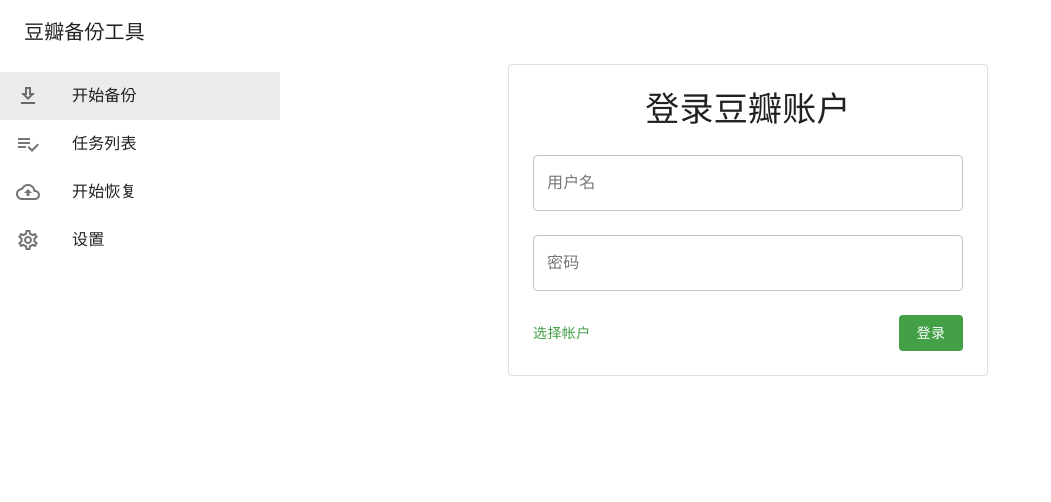
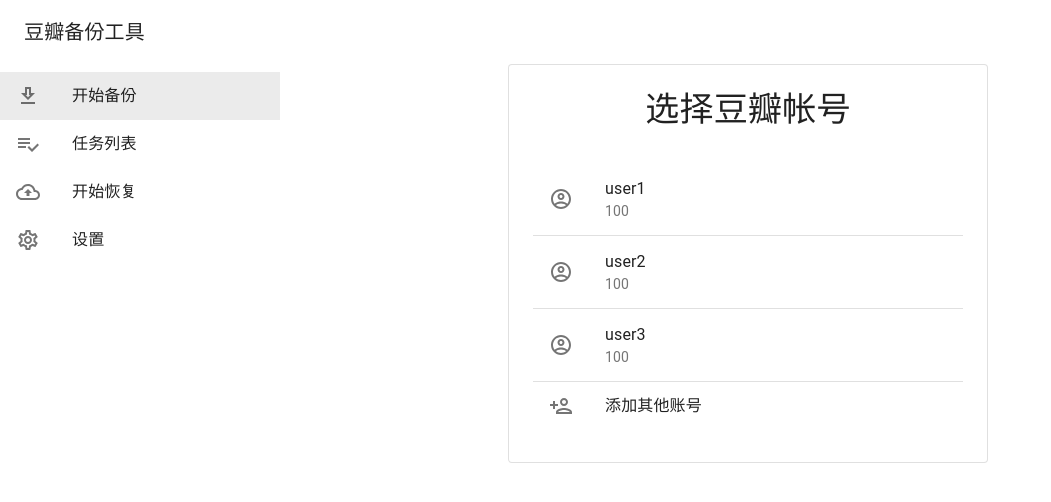
Before and after one commit to ShuyunYuan/douban-backup, a React (Create React App) app: page / in a window 1280 px wide. Shown: the top 502 px of the page, without its empty margins (0-1051 px from the left). Built offline with nearby package versions, Linux system fonts and the light colour scheme.

Commit message:
Update SelectAcccount, SelectContent and SignIn pages.

```diff
--- a/src/components/Main.js
+++ b/src/components/Main.js
@@ -17,7 +17,8 @@
 
 import ElevationScroll from "./ElevationScroll";
 import SelectContent from "./SelectContent";
-import SignIn from "./SignIn";
+import SignIn from "./SignIn"
+import SelectAccount from "./SelectAccount";
 
 const drawerWidth = 280;
 
@@ -75,7 +76,8 @@
                 <Toolbar />
                 <Box maxWidth={936} padding='0 48px'>
                     {/*<SelectContent />*/}
-                    <SignIn />
+                    <SelectAccount />
+                    {/*<SignIn />*/}
                 </Box>
             </Box>
         </Box>
--- a/src/components/SelectAccount.js
+++ b/src/components/SelectAccount.js
@@ -0,0 +1,82 @@
+import React from 'react';
+import { makeStyles } from '@material-ui/core/styles';
+import Box from '@material-ui/core/Box'
+import Card from '@material-ui/core/Card';
+import AccountCircleOutlinedIcon from '@material-ui/icons/AccountCircleOutlined';
+import PersonAddOutlinedIcon from '@material-ui/icons/PersonAddOutlined';
+import Divider from '@material-ui/core/Divider';
+import ListItemIcon from '@material-ui/core/ListItemIcon';
+import ListItemText from '@material-ui/core/ListItemText';
+import ListItem from '@material-ui/core/ListItem';
+import List from '@material-ui/core/List';
+import Typography from '@material-ui/core/Typography';
+
+const useStyles = makeStyles(theme => ({
+    cardContent: {
+        padding: theme.spacing(3),
+        '& > *:not(:first-child)': {
+            marginTop: theme.spacing(3),
+        },
+    },
+    title: {
+        fontWeight: theme.typography.fontWeightLight,
+    },
+    chooseAccountButton: {
+        marginLeft: theme.spacing(-1),
+    },
+}));
+
+const accounts = [
+    {
+        name: 'user1',
+        icon: AccountCircleOutlinedIcon,
+        description: '100',
+    },
+    {
+        name: 'user2',
+        icon: AccountCircleOutlinedIcon,
+        description: '100',
+    },
+    {
+        name: 'user3',
+        icon: AccountCircleOutlinedIcon,
+        description: '100',
+    },
+]
+
+export default function SelectAccount() {
+    const classes = useStyles();
+    return (
+        <Box maxWidth={480} mx='auto'>
+            <Card variant='outlined'>
+                <Box className={classes.cardContent}>
+
+                    <Typography align='center' variant='h4' className={classes.title}>
+                        选择豆瓣帐号
+                    </Typography>
+
+                    <List>
+                        {accounts.map(({ id, icon: ItemIcon, name, description }) => <>
+
+                            <ListItem>
+                                <ListItemIcon>
+                                    <ItemIcon />
+                                </ListItemIcon>
+                                <ListItemText primary={name} secondary={description} />
+                            </ListItem>
+                            <Divider />
+                        </>)}
+
+                        <ListItem>
+                            <ListItemIcon>
+                                <PersonAddOutlinedIcon />
+                            </ListItemIcon>
+                            <ListItemText primary='添加其他账号' />
+                        </ListItem>
+                    </List>
+
+                </Box>
+            </Card>
+        </Box>
+    );
+}
--- a/src/components/SelectContent.js
+++ b/src/components/SelectContent.js
@@ -18,8 +18,11 @@
 const useStyles = makeStyles((theme) => ({
     bottomBar: {
         top: 'auto',
-        bottom: 0,
+        bottom: 0
     },
+    startButton: {
+        marginRight: 48
+    }
 }));
 
 const items = [
@@ -83,7 +86,7 @@
             <AppBar color='default' className={classes.bottomBar}>
                 <Toolbar>
                     <Box flexGrow='1' />
-                    <Button color='primary' disabled={isNoneChecked} variant='contained'>
+                    <Button color='primary' disabled={isNoneChecked} variant='contained' className={classes.startButton}>
                         开始备份
                     </Button>
                 </Toolbar>
--- a/src/components/SignIn.js
+++ b/src/components/SignIn.js
@@ -32,7 +32,7 @@
             <Card variant='outlined'>
                 <Box className={classes.cardContent}>
                     <Typography align='center' variant='h4' className={classes.title}>
-                        登录豆瓣账户
+                        登录豆瓣账号
                     </Typography>
                     <TextField id='username' fullWidth label='用户名' variant='outlined' />
                     <TextField
@@ -40,7 +40,7 @@
                         variant='outlined' />
                     <Box display='flex'>
                         <Button color="primary" className={classes.chooseAccountButton}>
-                            选择帐户
+                            选择账号
                         </Button>
                         <Button color='primary' disableElevation variant='contained' className={classes.signInButton}>
                             登录
```
